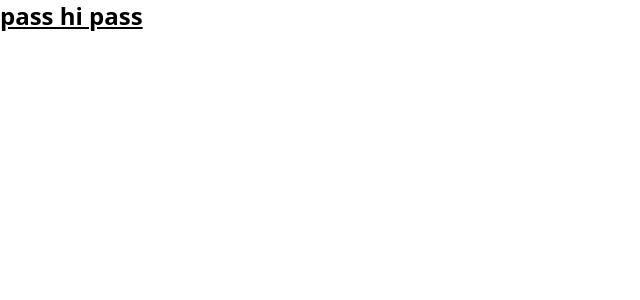
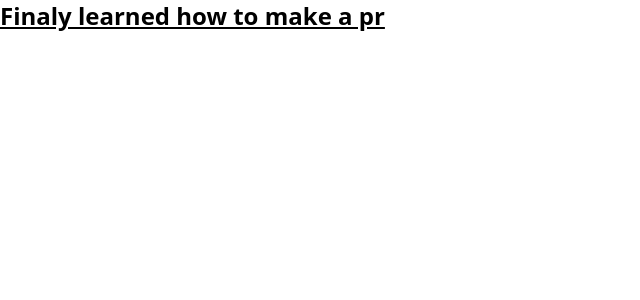
Before and after one commit to Tenzopayme/Tenant-Management, a React (Vite) app: page / in a window 1280 px wide. Shown: the top 300 px of the page, without its empty margins (0-640 px from the left). Built offline with nearby package versions, Linux system fonts and the light colour scheme.

Commit message:
Learned all the values

```diff
--- a/src/App.tsx
+++ b/src/App.tsx
@@ -1,6 +1,10 @@
 import "./App.css";
 
 function App() {
-  return <h1 className="text-2xl font-bold underline">pass hi pass </h1>;
+  return (
+    <h1 className="text-2xl font-bold underline">
+      Finaly learned how to make a pr{" "}
+    </h1>
+  );
 }
 export default App;
```
